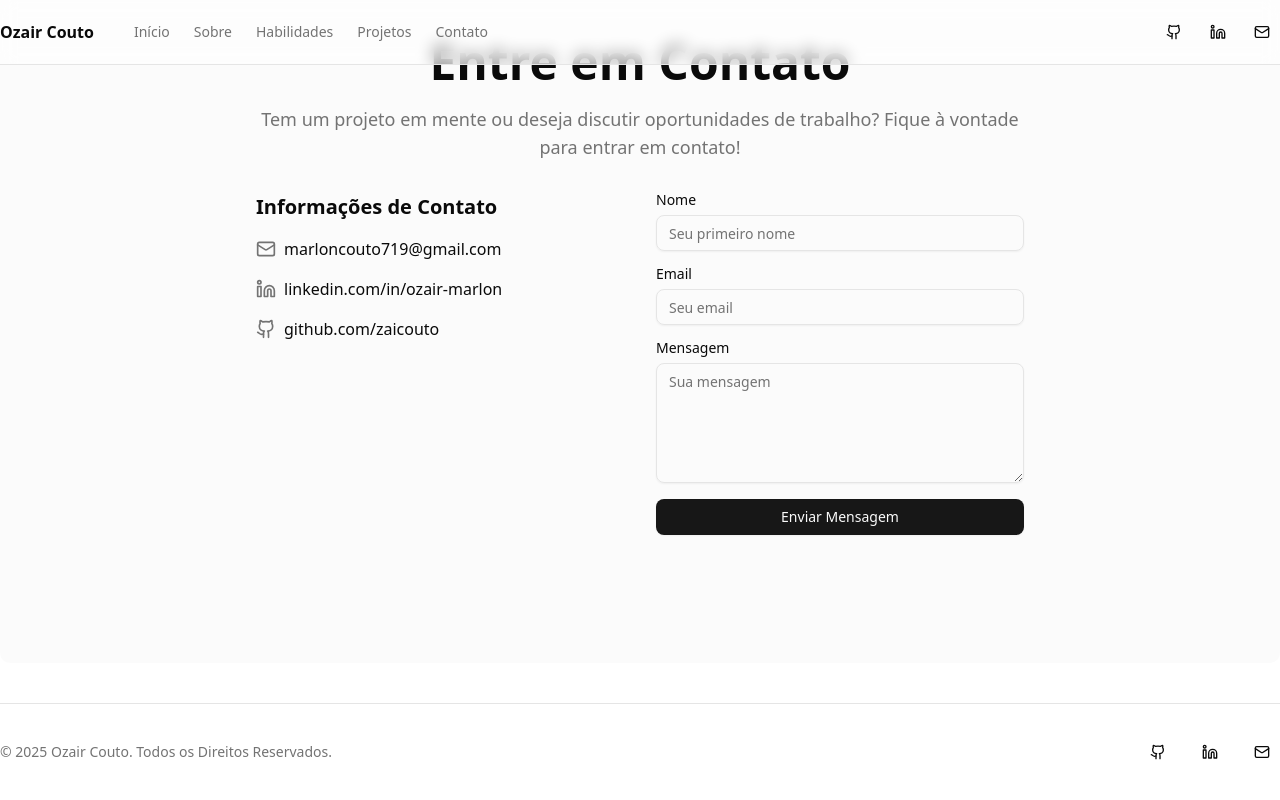
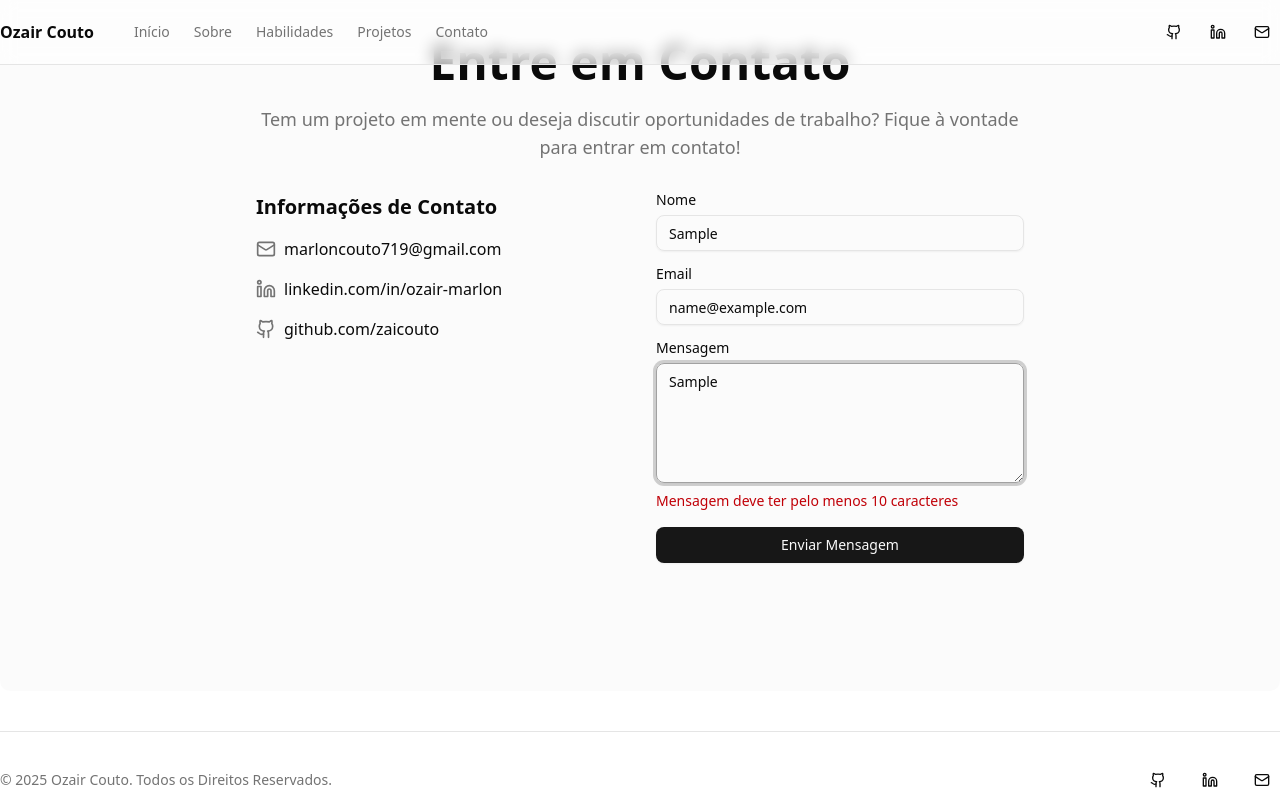
Before and after one commit to zaicouto/my-portfolio, a Next.js app: page / in a window 1280 px wide. Both pictures are taken after typing "Sample", "name@example.com", "Sample" into the empty fields and a click on the button "Enviar Mensagem". Shown: the part 2847-3647 px from the top of the page. Built offline with nearby package versions, Linux system fonts and the light colour scheme.

Commit message:
fix: implement form validation using zod and react-hook-form in contact form

```diff
--- a/app/page.tsx
+++ b/app/page.tsx
@@ -6,7 +6,7 @@ import ProjectsSection from "@/components/sections/projects-section";
 import FooterComponent from "@/components/footer-component";
 import ContactSection from "@/components/sections/contact-section";
 
-// TODO: adicionar animação de scroll suave e usar gsap para animações das seções
+// TODO: usar gsap para animar as seções
 
 export default function Portfolio() {
   return (
--- a/components/contact-form.tsx
+++ b/components/contact-form.tsx
@@ -9,36 +9,38 @@ import { Label } from "@/components/ui/label";
 import { Textarea } from "@/components/ui/textarea";
 import { toast } from "sonner";
 import axios from "axios";
+import { z } from "zod";
+import { SubmitHandler, useForm } from "react-hook-form";
+import { zodResolver } from "@hookform/resolvers/zod";
+
+const schema = z.object({
+  firstName: z.string().min(3, "Nome deve ter pelo menos 3 caracteres"),
+  email: z.string().email("Email inválido").min(1, "Insira um e-mail válido"),
+  message: z.string().min(10, "Mensagem deve ter pelo menos 10 caracteres"),
+});
+
+type FormValues = z.infer<typeof schema>;
 
 export default function ContactForm() {
   const [isSubmitting, setIsSubmitting] = useState(false);
+  const {
+    register,
+    handleSubmit,
+    formState: { errors },
+  } = useForm({
+    resolver: zodResolver(schema),
+  });
 
-  const handleSubmit = async (e: React.FormEvent<HTMLFormElement>) => {
-    e.preventDefault();
+  const onSubmit: SubmitHandler<FormValues> = async (data) => {
     setIsSubmitting(true);
-
-    const formElement = e.currentTarget;
-    const formData = new FormData(formElement);
-    const formDataObject: Record<string, string> = {};
-
-    formData.forEach((value, key) => {
-      formDataObject[key] = value.toString();
-    });
-
-    // TODO: validar dados do formulário
-
-    console.log("formDataObject :>> ", formDataObject);
+    console.log("data :>> ", data);
 
     try {
-      await axios.post(
-        "/__forms.html",
-        new URLSearchParams(formDataObject).toString(),
-        {
-          headers: {
-            "Content-Type": "application/x-www-form-urlencoded",
-          },
+      await axios.post("/__forms.html", new URLSearchParams(data).toString(), {
+        headers: {
+          "Content-Type": "application/x-www-form-urlencoded",
         },
-      );
+      });
 
       toast("Mensagem enviada! Obrigado por entrar em contato.");
     } catch (error) {
@@ -48,41 +50,50 @@ export default function ContactForm() {
       return;
     } finally {
       setIsSubmitting(false);
-      formElement.reset();
     }
   };
 
   return (
-    <form onSubmit={handleSubmit} className="space-y-4" name="contact">
+    <form
+      onSubmit={handleSubmit(onSubmit)}
+      className="space-y-4"
+      name="contact"
+    >
       <input type="hidden" name="form-name" value="contact" />
       <div className="space-y-2">
         <Label htmlFor="firstName">Nome</Label>
         <Input
-          id="firstName"
           placeholder="Seu primeiro nome"
           required
-          name="firstName"
+          {...register("firstName")}
         />
+        {errors.firstName && (
+          <p className="text-red-700 text-sm">{errors.firstName.message}</p>
+        )}
       </div>
       <div className="space-y-2">
         <Label htmlFor="email">Email</Label>
         <Input
-          id="email"
           type="email"
           placeholder="Seu email"
           required
-          name="email"
+          {...register("email")}
         />
+        {errors.email && (
+          <p className="text-red-700 text-sm">{errors.email.message}</p>
+        )}
       </div>
       <div className="space-y-2">
         <Label htmlFor="message">Mensagem</Label>
         <Textarea
-          id="message"
           placeholder="Sua mensagem"
           className="min-h-[120px]"
           required
-          name="message"
+          {...register("message")}
         />
+        {errors.message && (
+          <p className="text-red-700 text-sm">{errors.message.message}</p>
+        )}
       </div>
       <Button type="submit" className="w-full" disabled={isSubmitting}>
         {isSubmitting ? "Enviando..." : "Enviar Mensagem"}
```
